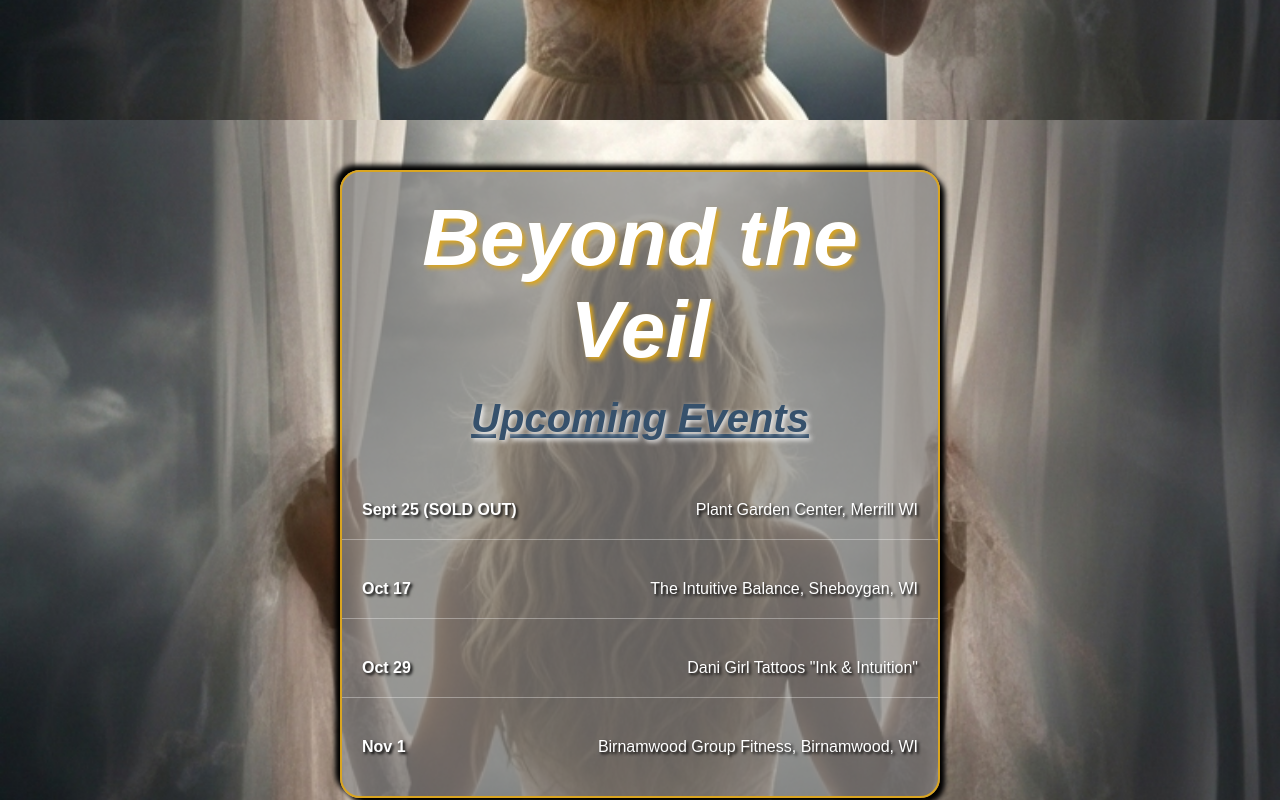
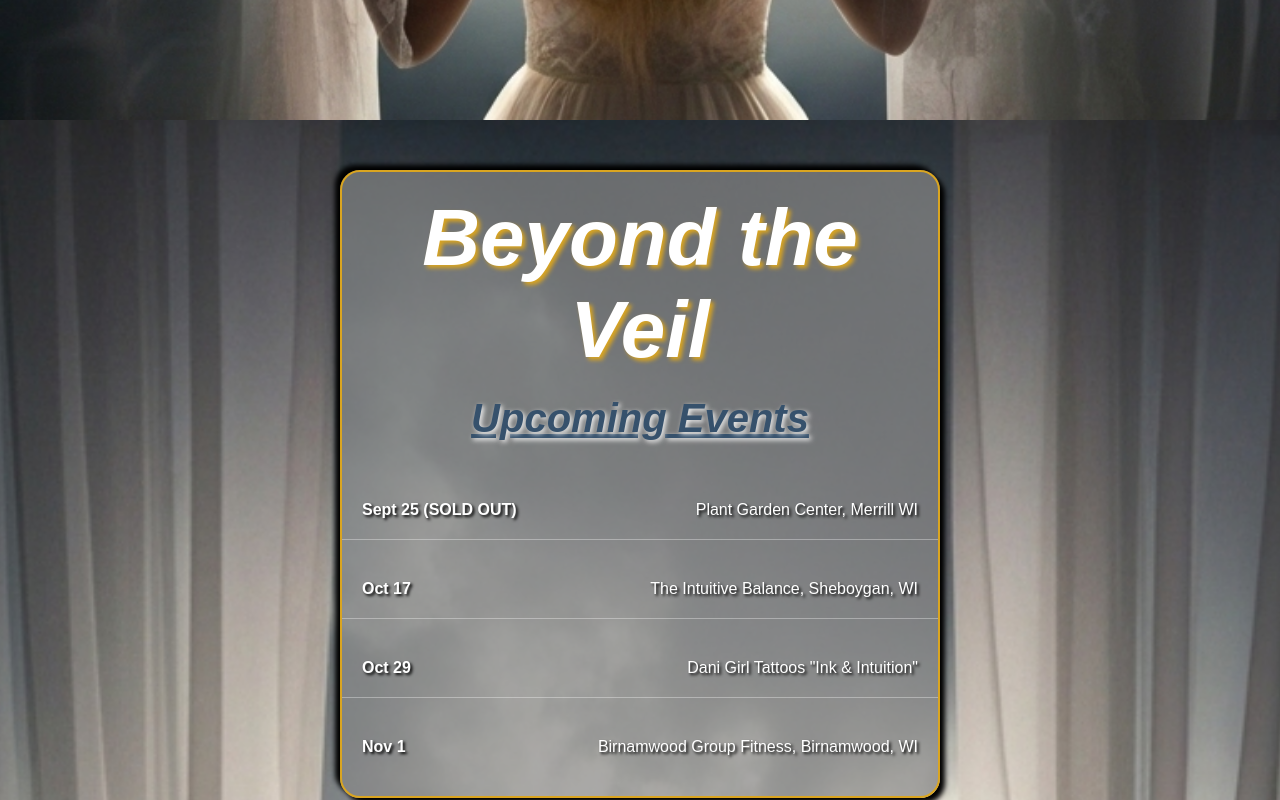
Before and after one commit to AFrederick13/Mikala-Hall, a plain HTML site: page index.html in a window 1280 px wide. Shown: the part 680-1480 px from the top of the page. Drawn offline with Linux system fonts and the light colour scheme.

Commit message:
Background img display change

```diff
--- a/style.css
+++ b/style.css
@@ -11,6 +11,16 @@ body {
     font-family: 'arial', 'sans-serif';
     text-shadow: 2px 2px 2px black;
     margin: 0;
+}
+
+header,
+main,
+footer {
+    /* Background Image */
+    background-image: url(images/unveil1.png);
+    background-size: cover;
+    background-position: center;
+    background-repeat: no-repeat;
 }
 
 /* header, section, footer styles */
@@ -30,12 +40,6 @@ footer {
 
     display: flex;
     flex-direction: column;
-
-    /* Background Image Styles for each section */
-    background-image: url(images/unveil1.png);
-    background-size: cover;
-    background-position: center;
-    background-repeat: no-repeat;
 
 }
 
```
